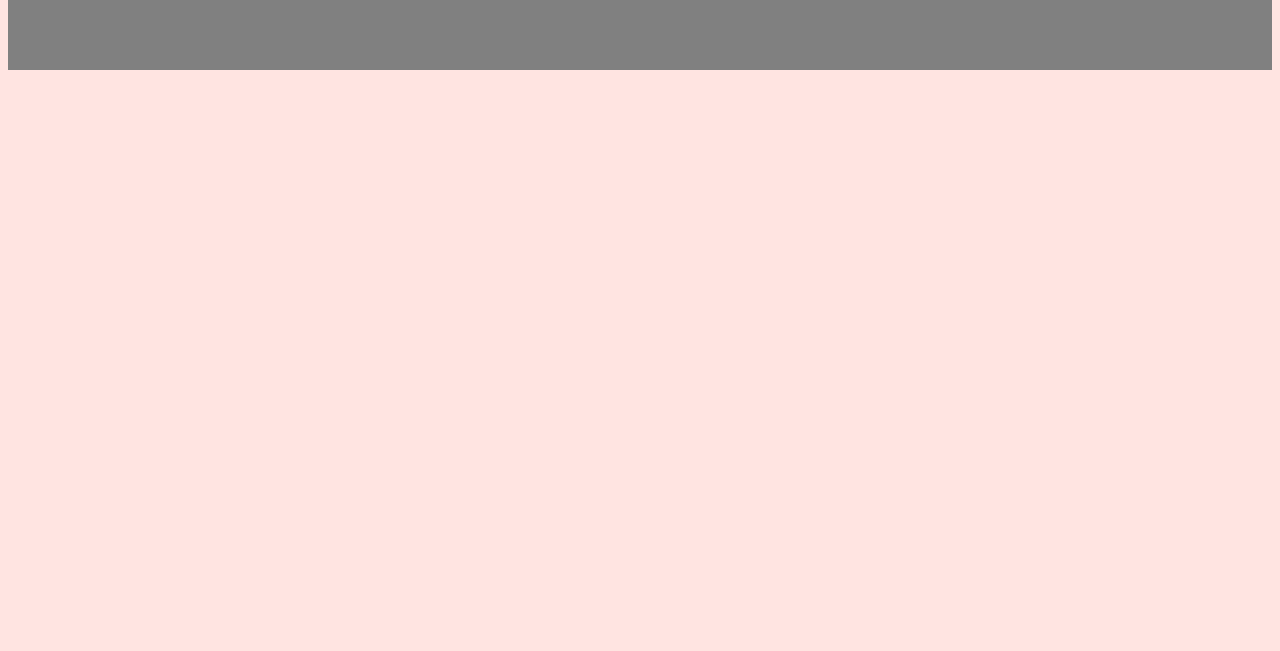
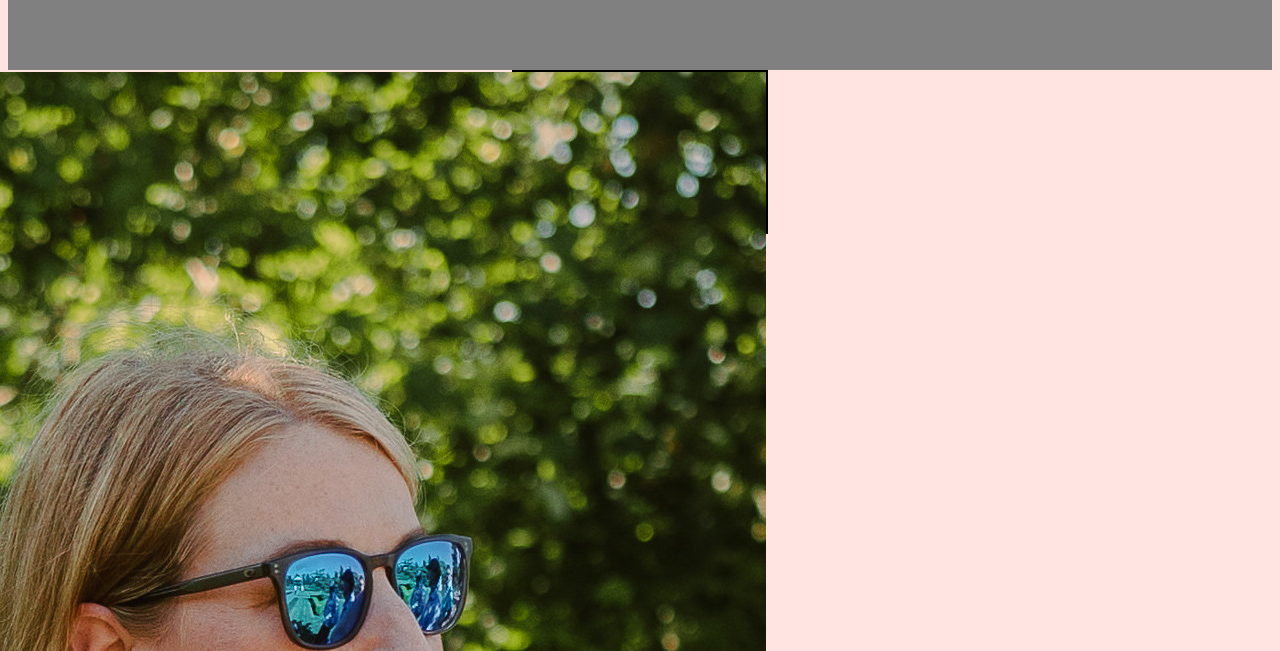
Before and after one commit to HelenLEvans/Helen-Evans-Portfolio, a plain HTML site: page index.html in a window 1280 px wide. Shown: the part 149-800 px from the top of the page. Drawn offline with Linux system fonts and the light colour scheme.

Commit message:
added jpeg

```diff
--- a/index.html
+++ b/index.html
@@ -21,7 +21,12 @@
     </header>
 
     <main>
-
+        <div class="AboutMe">
+            <header>About Me</header>
+            <section>
+                <img src="asset.jpg" alt="headshot" />
+            </section>
+        </div>
     </main>
 </body>
 
--- a/styles.css
+++ b/styles.css
@@ -27,6 +27,18 @@ nav a {
     font-weight: bold;
 }
 
+.AboutMe {
+    display: flex;
+    flex-direction: row;
+    justify-content: right;
+    width: 20%;
+    height: 20vh;
+    margin: 0 auto;
+    border-style: solid;
+    border-width: 2px;
+
+}
+
 
 
 
```
